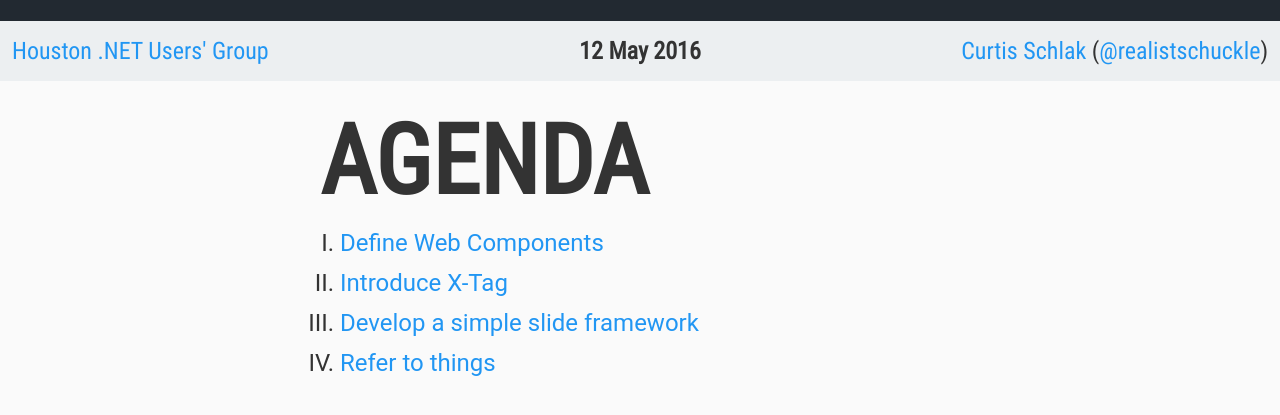
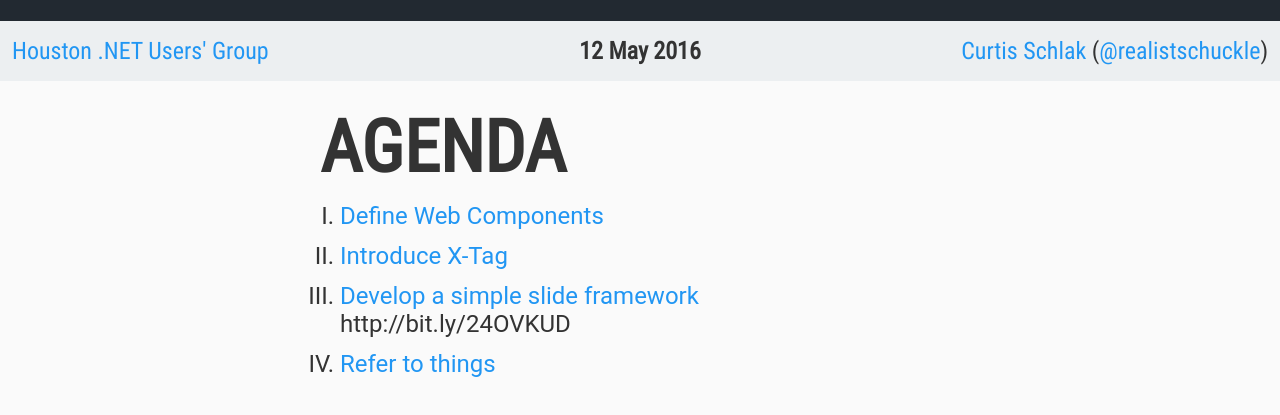
Before and after one commit to curtissimo/hdnug-20160512, a website: page index.html in a window 1280 px wide. Shown: the part 227-642 px from the top of the page. Drawn offline with Linux system fonts and the light colour scheme; a web font is replaced by a local one.

Commit message:
Add a link. Smaller header.

```diff
--- a/app.css
+++ b/app.css
@@ -2434,7 +2434,7 @@ a, a:visited {
 }
 
 .toc-header {
-  font-size: 4rem;
+  font-size: 3rem;
   margin-bottom: 0.5rem;
   margin-top: 1rem;
   text-transform: uppercase;
--- a/index.html
+++ b/index.html
@@ -35,7 +35,8 @@
           <a href="x-tag-intro.html">Introduce X-Tag</a>
         </li>
         <li>
-          <a href="framework.html">Develop a simple slide framework</a>
+          <a href="framework.html">Develop a simple slide framework</a><br>
+          http://bit.ly/24OVKUD
         </li>
         <li>
           <a href="references.html">Refer to things</a>
```
